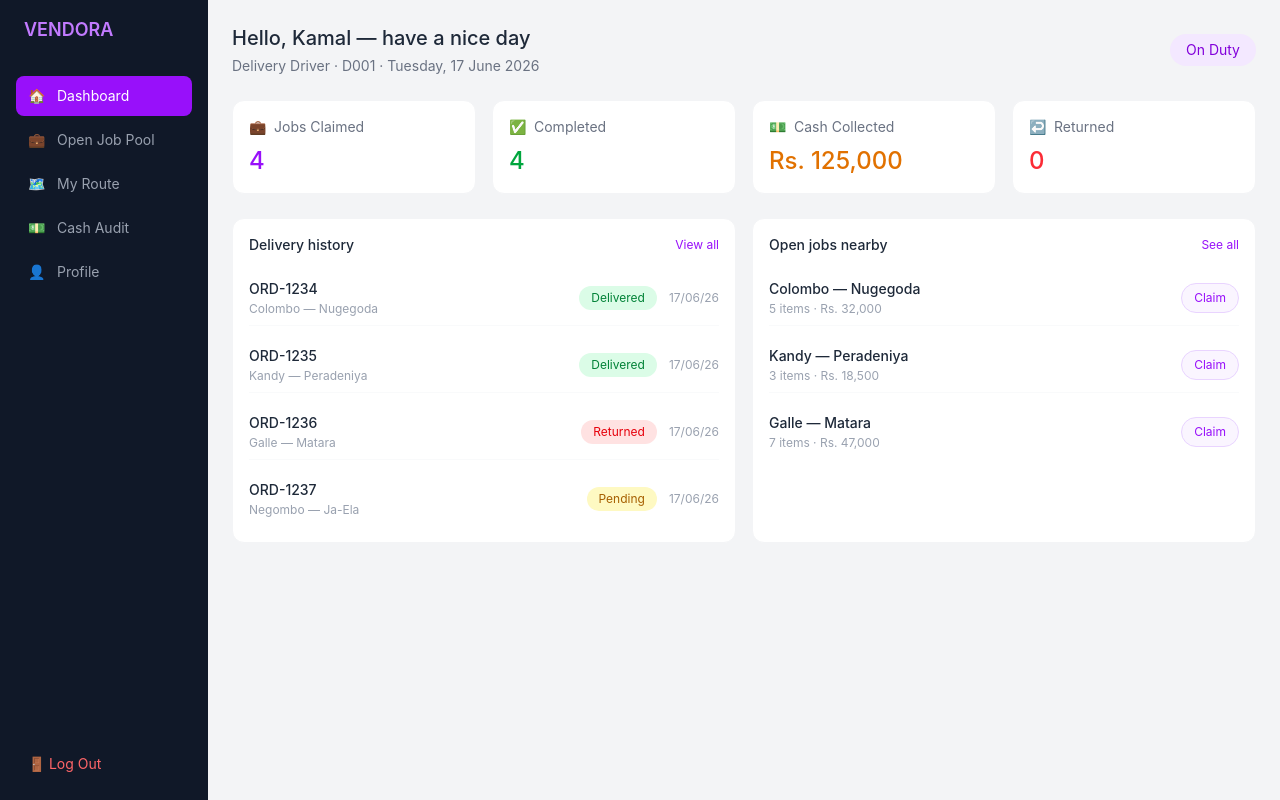
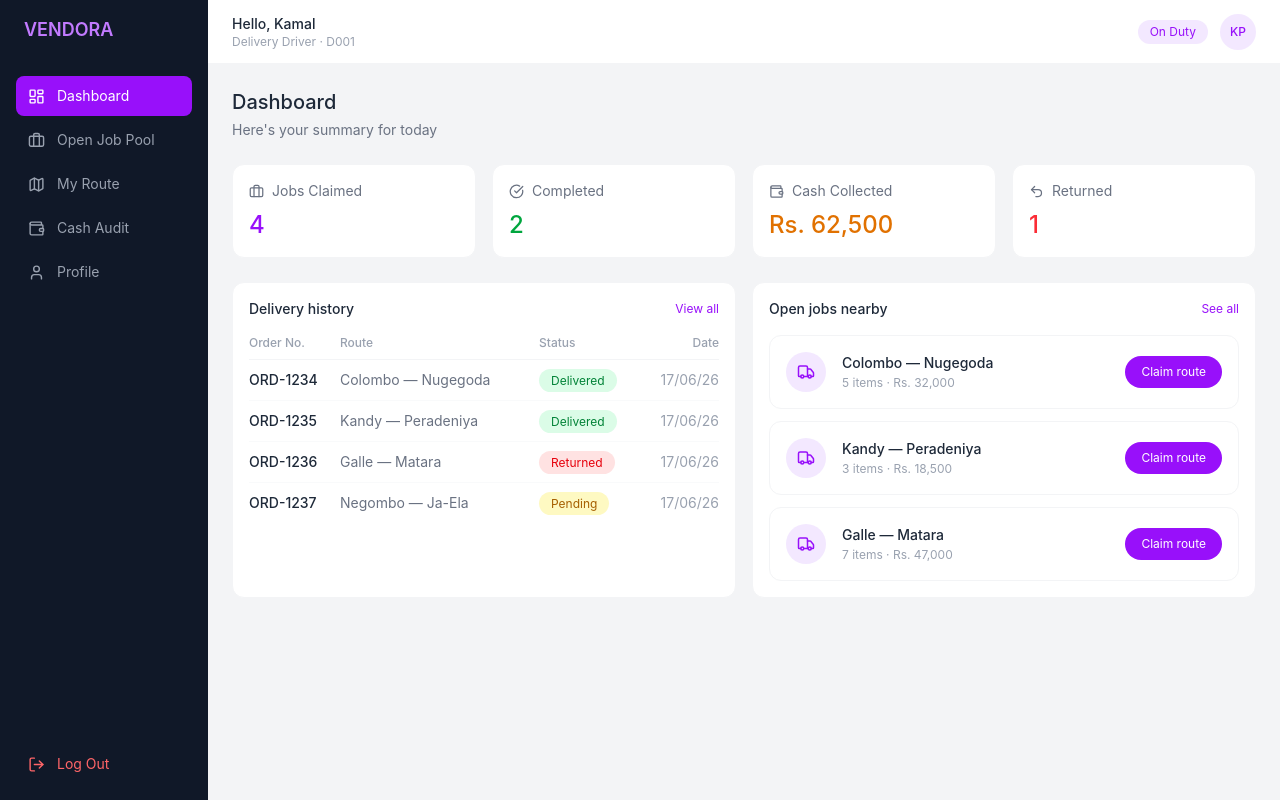
Before and after one commit to AsanJayarathne/fmcg-vendora, a React (Vite) app in the folder driver-frontend/: page / in a window 1280 px wide. Built offline with nearby package versions, Linux system fonts and the light colour scheme.

Commit message:
Add topbar, invoice fields, table, icons, components, dynamic data

```diff
--- a/driver-frontend/package.json
+++ b/driver-frontend/package.json
@@ -11,6 +11,7 @@
   },
   "dependencies": {
     "@tailwindcss/vite": "^4.3.1",
+    "lucide-react": "^1.21.0",
     "react": "^19.2.6",
     "react-dom": "^19.2.6",
     "react-router-dom": "^7.18.0",
--- /dev/null
+++ b/driver-frontend/src/components/JobCard.jsx
@@ -0,0 +1,36 @@
+import { Truck, CheckCircle } from 'lucide-react';
+
+function JobCard({ route, items, amount, distance, status, onClaim }) {
+  return (
+    <div className="flex items-center justify-between p-4 rounded-xl border border-gray-100 hover:border-purple-200 hover:bg-purple-50 transition-all">
+      <div className="flex items-center gap-4">
+        <div className="w-10 h-10 rounded-full bg-purple-100 flex items-center justify-center">
+          <Truck size={18} className="text-purple-600" />
+        </div>
+        <div>
+          <div className="text-sm font-medium text-gray-800">{route}</div>
+          <div className="text-xs text-gray-400 mt-0.5">
+            {items} items · {amount}{distance ? ` · ${distance}` : ''}
+          </div>
+        </div>
+      </div>
+
+      <div className="flex items-center gap-3">
+        {status === 'Available' ? (
+          <button
+            onClick={onClaim}
+            className="text-xs px-4 py-2 rounded-full bg-purple-600 text-white hover:bg-purple-700 transition-all"
+          >
+            Claim route
+          </button>
+        ) : (
+          <span className="text-xs px-4 py-2 rounded-full bg-green-100 text-green-700 flex items-center gap-1.5">
+            <CheckCircle size={13} /> Claimed
+          </span>
+        )}
+      </div>
+    </div>
+  );
+}
+
+export default JobCard;
--- /dev/null
+++ b/driver-frontend/src/components/StatCard.jsx
@@ -0,0 +1,12 @@
+function StatCard({ label, value, icon: Icon, color }) {
+  return (
+    <div className="bg-white rounded-xl border border-gray-100 p-4">
+      <div className="text-sm text-gray-500 flex items-center gap-2 mb-2">
+        <Icon size={15} /> {label}
+      </div>
+      <div className={`text-2xl font-medium ${color}`}>{value}</div>
+    </div>
+  );
+}
+
+export default StatCard;
--- /dev/null
+++ b/driver-frontend/src/components/StatusBadge.jsx
@@ -0,0 +1,17 @@
+function StatusBadge({ status }) {
+  const styles = {
+    Delivered: 'bg-green-100 text-green-700',
+    Returned: 'bg-red-100 text-red-600',
+    Pending: 'bg-yellow-100 text-yellow-700',
+    Available: 'bg-purple-100 text-purple-600',
+    Claimed: 'bg-green-100 text-green-700',
+  };
+
+  return (
+    <span className={`text-xs px-3 py-1 rounded-full ${styles[status] || 'bg-gray-100 text-gray-600'}`}>
+      {status}
+    </span>
+  );
+}
+
+export default StatusBadge;
--- a/driver-frontend/src/layouts/DriverLayout.jsx
+++ b/driver-frontend/src/layouts/DriverLayout.jsx
@@ -1,14 +1,15 @@
 import { Link, Outlet, useLocation } from 'react-router-dom';
+import { LayoutDashboard, Briefcase, Map, Wallet, User, LogOut } from 'lucide-react';
 
 function DriverLayout() {
   const location = useLocation();
 
-  const navItems = [
-    { path: '/', label: 'Dashboard', icon: '🏠' },
-    { path: '/jobpool', label: 'Open Job Pool', icon: '💼' },
-    { path: '/myroute', label: 'My Route', icon: '🗺️' },
-    { path: '/cashaudit', label: 'Cash Audit', icon: '💵' },
-    { path: '/profile', label: 'Profile', icon: '👤' },
+ const navItems = [
+    { path: '/', label: 'Dashboard', icon: LayoutDashboard },
+    { path: '/jobpool', label: 'Open Job Pool', icon: Briefcase },
+    { path: '/myroute', label: 'My Route', icon: Map },
+    { path: '/cashaudit', label: 'Cash Audit', icon: Wallet },
+    { path: '/profile', label: 'Profile', icon: User },
   ];
 
   return (
@@ -20,7 +21,7 @@ function DriverLayout() {
           VENDORA
         </div>
 
-        <nav className="flex flex-col gap-1">
+      <nav className="flex flex-col gap-1">
           {navItems.map((item) => (
             <Link
               key={item.path}
@@ -31,7 +32,7 @@ function DriverLayout() {
                   : 'text-gray-400 hover:bg-gray-800 hover:text-white'
               }`}
             >
-              <span>{item.icon}</span>
+              <item.icon size={17} />
               {item.label}
             </Link>
           ))}
@@ -39,14 +40,36 @@ function DriverLayout() {
 
         <div className="mt-auto">
           <button className="flex items-center gap-3 px-3 py-2.5 rounded-lg text-sm text-red-400 hover:bg-gray-800 w-full">
-            🚪 Log Out
+            <LogOut size={17} />
+            Log Out
           </button>
         </div>
       </div>
 
       {/* Main Content */}
-      <div className="flex-1 p-6 overflow-auto">
-        <Outlet />
+      <div className="flex-1 flex flex-col overflow-auto">
+
+        {/* Top Bar */}
+        <div className="h-16 bg-white border-b border-gray-100 flex items-center justify-between px-6 flex-shrink-0">
+          <div>
+            <div className="text-sm font-medium text-gray-800">Hello, Kamal</div>
+            <div className="text-xs text-gray-400">Delivery Driver · D001</div>
+          </div>
+          <div className="flex items-center gap-3">
+            <span className="text-xs bg-purple-100 text-purple-600 px-3 py-1 rounded-full">
+              On Duty
+            </span>
+            <div className="w-9 h-9 rounded-full bg-purple-100 flex items-center justify-center text-purple-600 text-xs font-medium">
+              KP
+            </div>
+          </div>
+        </div>
+
+        {/* Page Content */}
+        <div className="p-6">
+          <Outlet />
+        </div>
+
       </div>
 
     </div>
--- a/driver-frontend/src/pages/CashAudit.jsx
+++ b/driver-frontend/src/pages/CashAudit.jsx
@@ -1,12 +1,28 @@
 import { useState } from 'react';
 
 function CashAudit() {
+  const [invoiceNumber, setInvoiceNumber] = useState('');
+  const [customerId, setCustomerId] = useState('');
   const [totalAmount, setTotalAmount] = useState('');
   const [cashAmount, setCashAmount] = useState('');
 
   const total = parseFloat(totalAmount) || 0;
   const cash = parseFloat(cashAmount) || 0;
   const credit = Math.max(0, total - cash);
+
+  // This will later come from the backend (today's confirmed payments)
+  const todaysPayments = [
+    { total: 32000, cash: 20000 },
+    { total: 18500, cash: 18500 },
+    { total: 47000, cash: 10000 },
+    { total: 25000, cash: 25000 },
+
+  ];
+
+  const todaysTotal = todaysPayments.reduce((sum, p) => sum + p.total, 0);
+  const todaysCash = todaysPayments.reduce((sum, p) => sum + p.cash, 0);
+  const todaysCredit = todaysTotal - todaysCash;
+  const todaysPending = todaysCredit; // pending = credit not yet collected
 
   return (
     <div>
@@ -21,6 +37,32 @@ function CashAudit() {
         {/* Calculator */}
         <div className="bg-white rounded-xl border border-gray-100 p-5">
           <h3 className="text-sm font-medium text-gray-800 mb-4">Payment calculator</h3>
+
+          <div className="mb-4">
+            <label className="text-xs text-gray-500 mb-1.5 block">
+              Invoice number
+            </label>
+            <input
+              type="text"
+              placeholder="e.g. INV-1234"
+              value={invoiceNumber}
+              onChange={(e) => setInvoiceNumber(e.target.value)}
+              className="w-full px-4 py-2.5 rounded-lg border border-gray-200 text-sm text-gray-800 focus:outline-none focus:border-purple-400"
+            />
+          </div>
+
+          <div className="mb-4">
+            <label className="text-xs text-gray-500 mb-1.5 block">
+              Customer ID
+            </label>
+            <input
+              type="text"
+              placeholder="e.g. CUST-5678"
+              value={customerId}
+              onChange={(e) => setCustomerId(e.target.value)}
+              className="w-full px-4 py-2.5 rounded-lg border border-gray-200 text-sm text-gray-800 focus:outline-none focus:border-purple-400"
+            />
+          </div>
 
           <div className="mb-4">
             <label className="text-xs text-gray-500 mb-1.5 block">
@@ -82,10 +124,10 @@ function CashAudit() {
           <h3 className="text-sm font-medium text-gray-800 mb-4">Today's cash summary</h3>
           <div className="flex flex-col gap-3">
             {[
-              { label: 'Total invoices', value: 'Rs. 125,000', color: 'text-gray-800' },
-              { label: 'Cash collected', value: 'Rs. 75,000', color: 'text-green-600' },
-              { label: 'Credit given', value: 'Rs. 50,000', color: 'text-purple-600' },
-              { label: 'Pending collection', value: 'Rs. 25,000', color: 'text-amber-600' },
+              { label: 'Total invoices', value: `Rs. ${todaysTotal.toLocaleString()}`, color: 'text-gray-800' },
+              { label: 'Cash collected', value: `Rs. ${todaysCash.toLocaleString()}`, color: 'text-green-600' },
+              { label: 'Credit given', value: `Rs. ${todaysCredit.toLocaleString()}`, color: 'text-purple-600' },
+              { label: 'Pending collection', value: `Rs. ${todaysPending.toLocaleString()}`, color: 'text-amber-600' },
             ].map((item) => (
               <div
                 key={item.label}
--- a/driver-frontend/src/pages/Dashboard.jsx
+++ b/driver-frontend/src/pages/Dashboard.jsx
@@ -1,10 +1,9 @@
+import { Briefcase, CheckCircle, Wallet, Undo2, Truck } from 'lucide-react';
+import StatCard from '../components/StatCard';
+import StatusBadge from '../components/StatusBadge';
+import JobCard from '../components/JobCard';
+
 function Dashboard() {
-  const stats = [
-    { label: 'Jobs Claimed', value: '4', icon: '💼', color: 'text-purple-600' },
-    { label: 'Completed', value: '4', icon: '✅', color: 'text-green-600' },
-    { label: 'Cash Collected', value: 'Rs. 125,000', icon: '💵', color: 'text-amber-600' },
-    { label: 'Returned', value: '0', icon: '↩️', color: 'text-red-500' },
-  ];
 
   const history = [
     { id: 'ORD-1234', route: 'Colombo — Nugegoda', status: 'Delivered', date: '17/06/26' },
@@ -13,62 +12,72 @@ function Dashboard() {
     { id: 'ORD-1237', route: 'Negombo — Ja-Ela', status: 'Pending', date: '17/06/26' },
   ];
 
-  const statusStyle = {
-    Delivered: 'bg-green-100 text-green-700',
-    Returned: 'bg-red-100 text-red-600',
-    Pending: 'bg-yellow-100 text-yellow-700',
-  };
+  // Calculate stats dynamically from the history data
+  const jobsClaimed = history.length;
+  const completed = history.filter((h) => h.status === 'Delivered').length;
+  const returned = history.filter((h) => h.status === 'Returned').length;
+  const cashCollected = completed * 31250; // placeholder calculation until backend is connected
+
+  const stats = [
+    { label: 'Jobs Claimed', value: jobsClaimed, icon: Briefcase, color: 'text-purple-600' },
+    { label: 'Completed', value: completed, icon: CheckCircle, color: 'text-green-600' },
+    { label: 'Cash Collected', value: `Rs. ${cashCollected.toLocaleString()}`, icon: Wallet, color: 'text-amber-600' },
+    { label: 'Returned', value: returned, icon: Undo2, color: 'text-red-500' },
+  ];
+
 
   return (
     <div>
-      {/* Top greeting */}
-      <div className="flex items-center justify-between mb-6">
-        <div>
-          <h2 className="text-xl font-medium text-gray-800">Hello, Kamal — have a nice day</h2>
-          <p className="text-sm text-gray-500 mt-1">Delivery Driver · D001 · Tuesday, 17 June 2026</p>
-        </div>
-        <div className="bg-purple-100 text-purple-700 text-sm px-4 py-1.5 rounded-full">
-          On Duty
-        </div>
+      {/* Page title */}
+      <div className="mb-6">
+        <h2 className="text-xl font-medium text-gray-800">Dashboard</h2>
+        <p className="text-sm text-gray-500 mt-1">Here's your summary for today</p>
       </div>
 
       {/* Stats */}
       <div className="grid grid-cols-4 gap-4 mb-6">
         {stats.map((stat) => (
-          <div key={stat.label} className="bg-white rounded-xl border border-gray-100 p-4">
-            <div className={`text-sm text-gray-500 flex items-center gap-2 mb-2`}>
-              <span>{stat.icon}</span> {stat.label}
-            </div>
-            <div className={`text-2xl font-medium ${stat.color}`}>{stat.value}</div>
-          </div>
+          <StatCard
+            key={stat.label}
+            label={stat.label}
+            value={stat.value}
+            icon={stat.icon}
+            color={stat.color}
+          />
         ))}
       </div>
 
       {/* Bottom grid */}
       <div className="grid grid-cols-2 gap-4">
 
-        {/* Delivery History */}
+     {/* Delivery History */}
         <div className="bg-white rounded-xl border border-gray-100 p-4">
           <div className="flex items-center justify-between mb-4">
             <h3 className="text-sm font-medium text-gray-800">Delivery history</h3>
             <span className="text-xs text-purple-600 cursor-pointer">View all</span>
           </div>
-          <div className="flex flex-col gap-3">
-            {history.map((item) => (
-              <div key={item.id} className="flex items-center justify-between py-2 border-b border-gray-50 last:border-0">
-                <div>
-                  <div className="text-sm font-medium text-gray-800">{item.id}</div>
-                  <div className="text-xs text-gray-400 mt-0.5">{item.route}</div>
-                </div>
-                <div className="flex items-center gap-3">
-                  <span className={`text-xs px-3 py-1 rounded-full ${statusStyle[item.status]}`}>
-                    {item.status}
-                  </span>
-                  <span className="text-xs text-gray-400">{item.date}</span>
-                </div>
-              </div>
-            ))}
-          </div>
+          <table className="w-full text-sm">
+            <thead>
+              <tr className="text-left text-xs text-gray-400 border-b border-gray-100">
+                <th className="pb-2 font-medium">Order No.</th>
+                <th className="pb-2 font-medium">Route</th>
+                <th className="pb-2 font-medium">Status</th>
+                <th className="pb-2 font-medium text-right">Date</th>
+              </tr>
+            </thead>
+            <tbody>
+              {history.map((item) => (
+                <tr key={item.id} className="border-b border-gray-50 last:border-0">
+                  <td className="py-2.5 text-gray-800 font-medium">{item.id}</td>
+                  <td className="py-2.5 text-gray-500">{item.route}</td>
+                  <td className="py-2.5">
+                    <StatusBadge status={item.status} />
+                  </td>
+                  <td className="py-2.5 text-gray-400 text-right">{item.date}</td>
+                </tr>
+              ))}
+            </tbody>
+          </table>
         </div>
 
         {/* Open Jobs */}
@@ -77,21 +86,20 @@ function Dashboard() {
             <h3 className="text-sm font-medium text-gray-800">Open jobs nearby</h3>
             <span className="text-xs text-purple-600 cursor-pointer">See all</span>
           </div>
-          <div className="flex flex-col gap-3">
+        <div className="flex flex-col gap-3">
             {[
-              { route: 'Colombo — Nugegoda', items: 5, amount: 'Rs. 32,000' },
-              { route: 'Kandy — Peradeniya', items: 3, amount: 'Rs. 18,500' },
-              { route: 'Galle — Matara', items: 7, amount: 'Rs. 47,000' },
+              { route: 'Colombo — Nugegoda', items: 5, amount: 'Rs. 32,000', status: 'Available' },
+              { route: 'Kandy — Peradeniya', items: 3, amount: 'Rs. 18,500', status: 'Available' },
+              { route: 'Galle — Matara', items: 7, amount: 'Rs. 47,000', status: 'Available' },
             ].map((job) => (
-              <div key={job.route} className="flex items-center justify-between py-2 border-b border-gray-50 last:border-0">
-                <div>
-                  <div className="text-sm font-medium text-gray-800">{job.route}</div>
-                  <div className="text-xs text-gray-400 mt-0.5">{job.items} items · {job.amount}</div>
-                </div>
-                <button className="text-xs px-3 py-1.5 rounded-full bg-purple-50 text-purple-600 border border-purple-200 hover:bg-purple-100">
-                  Claim
-                </button>
-              </div>
+              <JobCard
+                key={job.route}
+                route={job.route}
+                items={job.items}
+                amount={job.amount}
+                status={job.status}
+                onClaim={() => alert('Go to Job Pool page to claim routes')}
+              />
             ))}
           </div>
         </div>
--- a/driver-frontend/src/pages/MyRoute.jsx
+++ b/driver-frontend/src/pages/MyRoute.jsx
@@ -1,4 +1,6 @@
 import { useState } from 'react';
+import { Truck, CheckCircle, XCircle } from 'lucide-react';
+import StatusBadge from '../components/StatusBadge';
 
 function MyRoute() {
   const [routes, setRoutes] = useState([
@@ -13,11 +15,6 @@ function MyRoute() {
     ));
   };
 
-  const statusStyle = {
-    Pending: 'bg-yellow-100 text-yellow-700',
-    Delivered: 'bg-green-100 text-green-700',
-    Returned: 'bg-red-100 text-red-600',
-  };
 
   return (
     <div>
@@ -36,17 +33,15 @@ function MyRoute() {
           >
             <div className="flex items-center justify-between mb-4">
               <div className="flex items-center gap-3">
-                <div className="w-10 h-10 rounded-full bg-purple-100 flex items-center justify-center text-lg">
-                  🚚
+                <div className="w-10 h-10 rounded-full bg-purple-100 flex items-center justify-center">
+                  <Truck size={18} className="text-purple-600" />
                 </div>
                 <div>
                   <div className="text-sm font-medium text-gray-800">{route.orderId}</div>
                   <div className="text-xs text-gray-400 mt-0.5">{route.route}</div>
                 </div>
               </div>
-              <span className={`text-xs px-3 py-1 rounded-full ${statusStyle[route.status]}`}>
-                {route.status}
-              </span>
+              <StatusBadge status={route.status} />
             </div>
 
             <div className="flex items-center justify-between pt-3 border-t border-gray-50">
@@ -56,30 +51,30 @@ function MyRoute() {
 
               {route.status === 'Pending' && (
                 <div className="flex items-center gap-2">
-                  <button
+                 <button
                     onClick={() => updateStatus(route.id, 'Delivered')}
-                    className="text-xs px-4 py-2 rounded-full bg-green-500 text-white hover:bg-green-600 transition-all"
+                    className="text-xs px-4 py-2 rounded-full bg-green-500 text-white hover:bg-green-600 transition-all flex items-center gap-1.5"
                   >
-                    ✅ Delivered
+                    <CheckCircle size={13} /> Delivered
                   </button>
                   <button
                     onClick={() => updateStatus(route.id, 'Returned')}
-                    className="text-xs px-4 py-2 rounded-full bg-red-500 text-white hover:bg-red-600 transition-all"
+                    className="text-xs px-4 py-2 rounded-full bg-red-500 text-white hover:bg-red-600 transition-all flex items-center gap-1.5"
                   >
-                    ❌ Returned
+                    <XCircle size={13} /> Returned
                   </button>
                 </div>
               )}
 
               {route.status === 'Delivered' && (
-                <div className="text-xs text-green-600 font-medium">
-                  ✅ Delivery completed
+                <div className="text-xs text-green-600 font-medium flex items-center gap-1.5">
+                  <CheckCircle size={13} /> Delivery completed
                 </div>
               )}
 
               {route.status === 'Returned' && (
-                <div className="text-xs text-red-500 font-medium">
-                  ❌ Order returned
+                <div className="text-xs text-red-500 font-medium flex items-center gap-1.5">
+                  <XCircle size={13} /> Order returned
                 </div>
               )}
             </div>
```
Also changed, not shown: driver-frontend/src/pages/JobPool.jsx (+11 -32 lines), driver-frontend/src/pages/Profile.jsx (+6 -5 lines), 1 other file (tests, documents, lock files or other folders).
